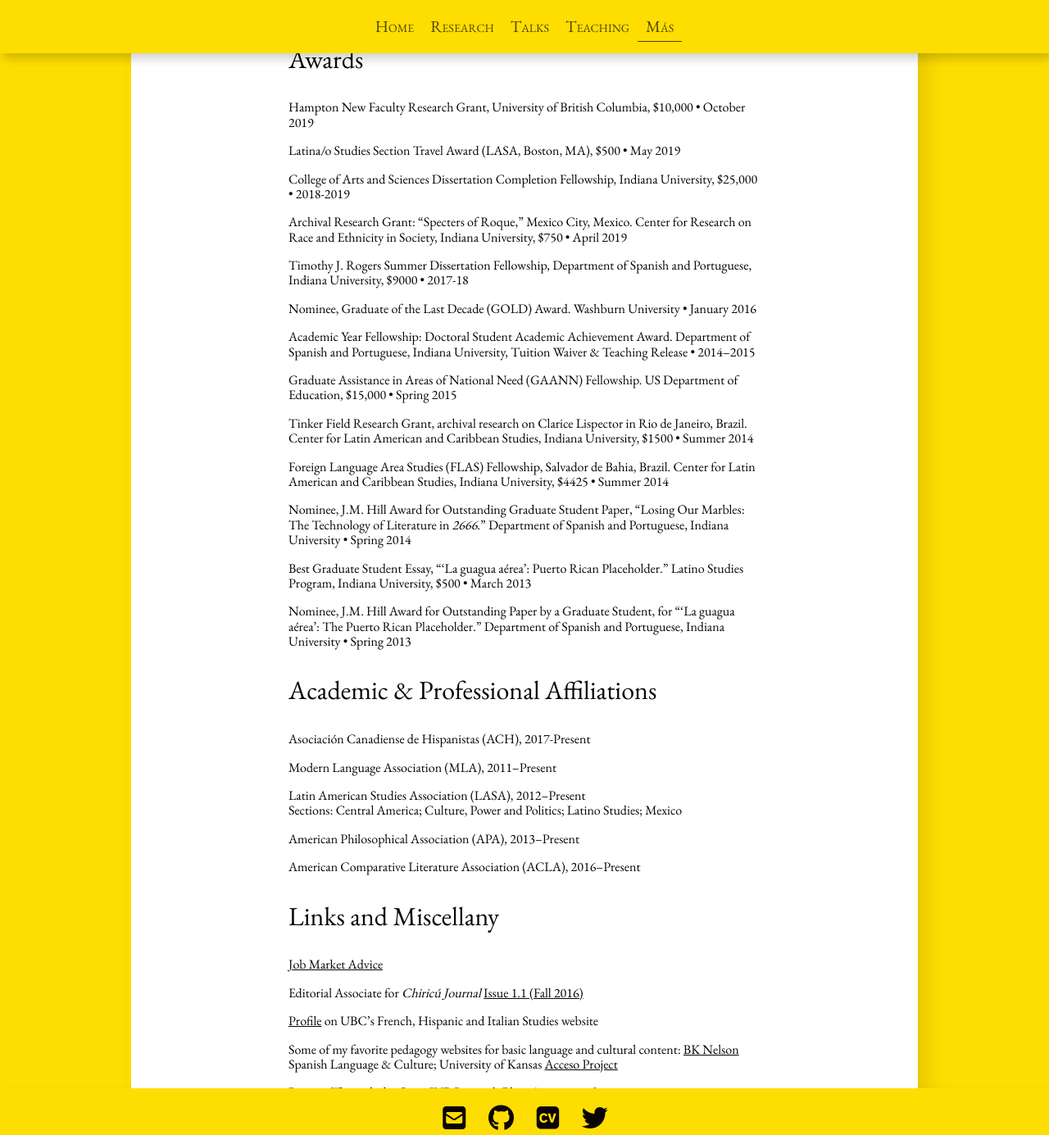
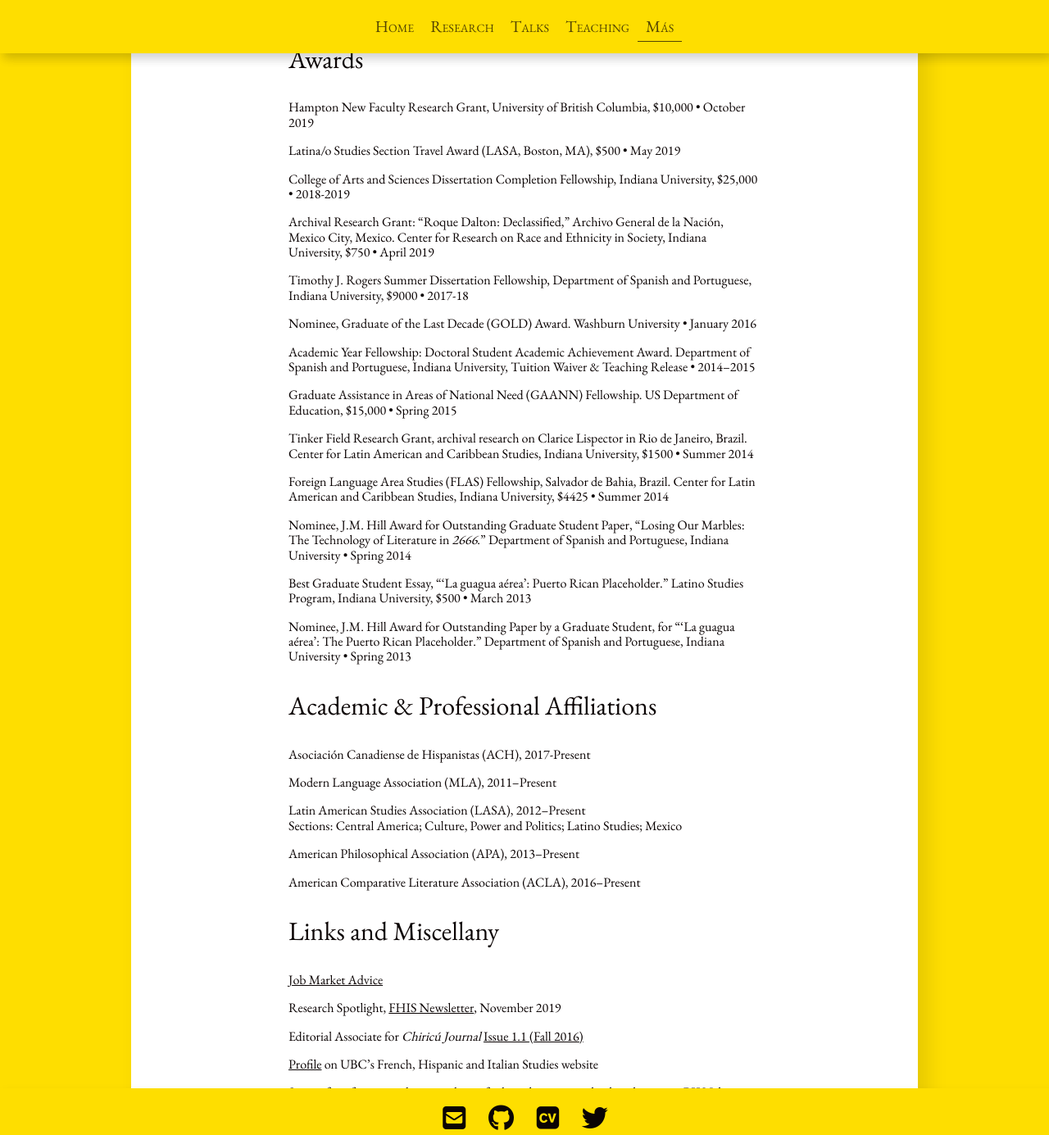
Before and after one commit to dajmcdon/tamara-site, a Jekyll site: the page built from mas.md, in a window 1280 px wide and 1400 px high, scrolled down 1075 px, cut to the strip 0-1385 px from the top of the window. Shown: the whole strip at 82% size. Built offline with Jekyll 4.4.1, drawn with Linux system fonts in a browser that asks for light colours; nearby versions of some CDN libraries; some web fonts are replaced.

Commit message:
Dalton Declassified

```diff
--- a/mas.md
+++ b/mas.md
@@ -28,7 +28,7 @@ divider: radish
 * Hampton New Faculty Research Grant, University of British Columbia, $10,000 • October 2019
 * Latina/o Studies Section Travel Award (LASA, Boston, MA), $500 • May 2019
 * College of Arts and Sciences Dissertation Completion Fellowship, Indiana University, $25,000 • 2018-2019
-* Archival Research Grant: “Specters of Roque,” Mexico City, Mexico. Center for Research on Race and Ethnicity in Society, Indiana University, $750 • April 2019
+* Archival Research Grant: “Roque Dalton: Declassified,” Archivo General de la Nación, Mexico City, Mexico. Center for Research on Race and Ethnicity in Society, Indiana University, $750 • April 2019
 * Timothy J. Rogers Summer Dissertation Fellowship, Department of Spanish and Portuguese, Indiana University, $9000 • 2017-18
 * Nominee, Graduate of the Last Decade (GOLD) Award. Washburn University • January 2016
 * Academic Year Fellowship: Doctoral Student Academic Achievement Award. Department of Spanish and Portuguese, Indiana University, Tuition Waiver & Teaching Release • 2014–2015
@@ -51,6 +51,7 @@ Sections: Central America; Culture, Power and Politics; Latino Studies; Mexico
 
 ## Links and Miscellany
 * [Job Market Advice](/assets/research/JobMarketAdvice_TLM.pdf)
+* Research Spotlight, [FHIS Newsletter](https://fhis.ubc.ca/news-and-events/newsletter/), November 2019
 * Editorial Associate for _Chiricú Journal_ [Issue 1.1 (Fall 2016)](https://muse-jhu-edu.proxyiub.uits.iu.edu/issue/35138)
 * [Profile](https://fhis.ubc.ca/people/tamara-mitchell/) on UBC's French, Hispanic and Italian Studies website
 * Some of my favorite pedagogy websites for basic language and cultural content: [BK Nelson](http://personal.colby.edu/~bknelson/SLC/) Spanish Language & Culture; University of Kansas [Acceso Project](http://acceso.ku.edu)
```
Also changed, not shown: 1 other file.
